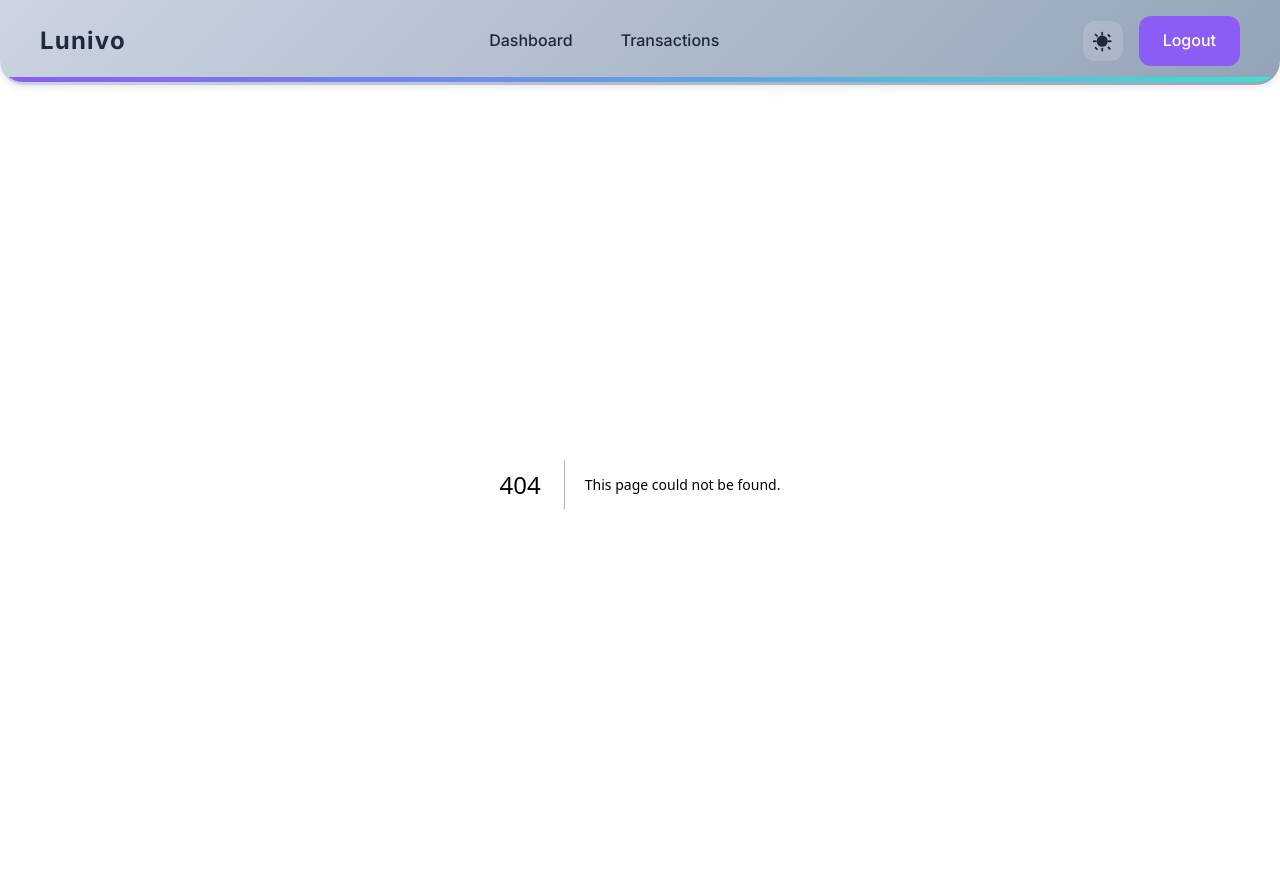
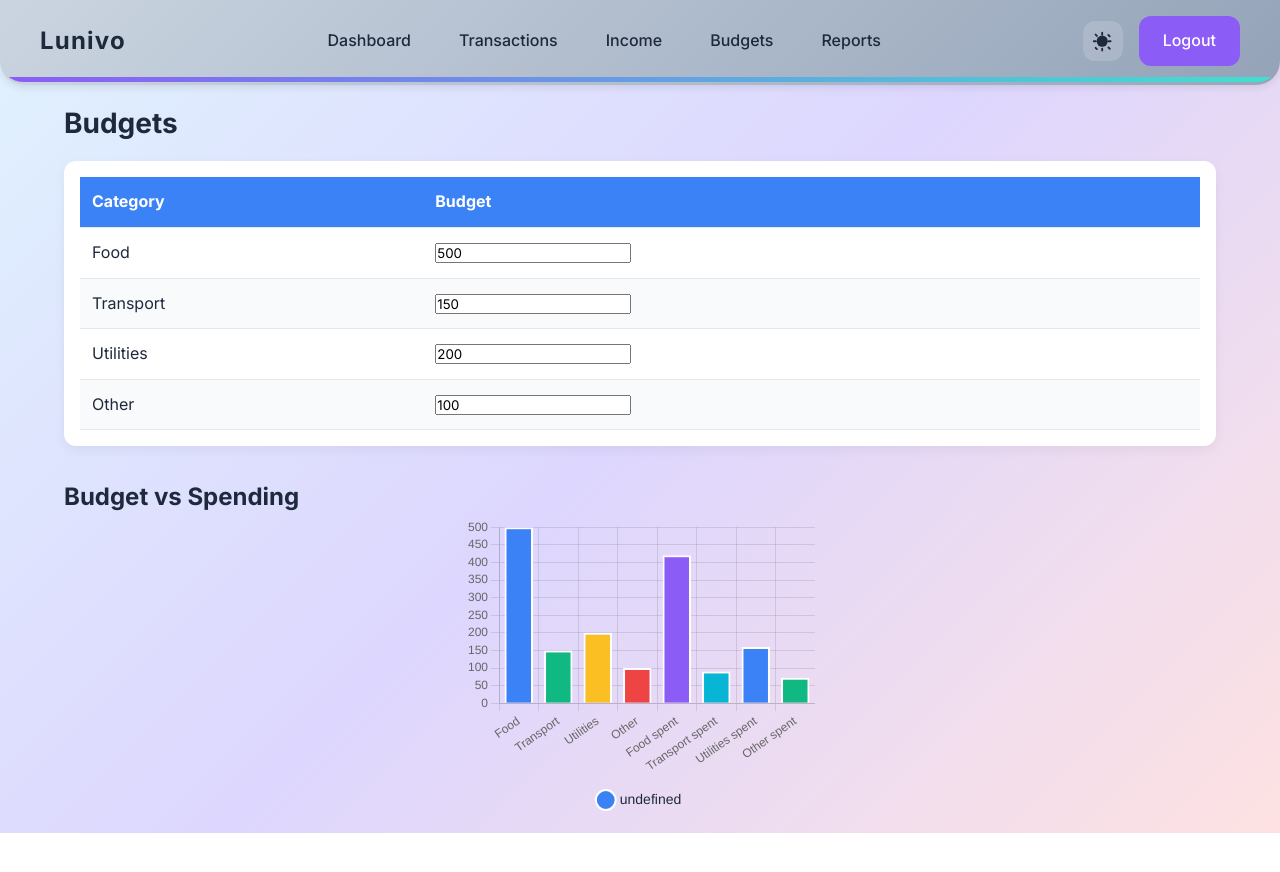
Before and after one commit to FabianC1/Lunivo, a Next.js app: page /budgets in a window 1280 px wide. Before the commit this address had no page. Shown: the top 872 px of the page. After the commit the page ends 833 px from the top, so only its background shows below. Built offline with nearby package versions, Linux system fonts and the light colour scheme.

Commit message:
more features

```diff
--- /dev/null
+++ b/app/budgets/budgets.module.css
@@ -0,0 +1,44 @@
+/* Budgets-specific styles - mostly reuse transaction styles with tweaks */
+
+.container {
+  padding: 1rem 1.5rem;
+}
+
+.title {
+  font-size: 1.75rem;
+  margin-bottom: 1rem;
+}
+
+.budgetList {
+  overflow-x: auto;
+  margin-bottom: 1.5rem;
+}
+
+.table {
+  width: 100%;
+  border-collapse: collapse;
+}
+
+.table th,
+.table td {
+  padding: 0.75rem;
+  text-align: left;
+  border-bottom: 1px solid #e5e7eb;
+}
+
+.table thead tr {
+  background-color: var(--primary-color);
+  color: #fff;
+}
+
+.table tr:nth-child(even) {
+  background-color: var(--bg-color);
+}
+
+.table tr:hover {
+  background-color: var(--card-color);
+}
+
+.chartSection {
+  margin-top: 2rem;
+}
--- /dev/null
+++ b/app/budgets/page.tsx
@@ -0,0 +1,73 @@
+"use client";
+
+import { useState } from "react";
+import styles from "./budgets.module.css";
+import Chart from "../../components/Chart";
+
+interface Budgets {
+  [category: string]: number;
+}
+
+const initialBudgets: Budgets = {
+  Food: 500,
+  Transport: 150,
+  Utilities: 200,
+  Other: 100,
+};
+
+// dummy spending so chart has something
+const dummySpending: Budgets = {
+  Food: 420,
+  Transport: 90,
+  Utilities: 160,
+  Other: 72,
+};
+
+export default function Budgets() {
+  const [budgets, setBudgets] = useState<Budgets>(initialBudgets);
+
+  function updateCategory(cat: string, amt: number) {
+    setBudgets((prev) => ({ ...prev, [cat]: amt }));
+  }
+
+  return (
+    <div className={styles.container + ' container'}>
+      <h1 className={styles.title}>Budgets</h1>
+      <div className={styles.budgetList + ' card'}>
+        <table className={styles.table}>
+          <thead>
+            <tr>
+              <th>Category</th>
+              <th>Budget</th>
+            </tr>
+          </thead>
+          <tbody>
+            {Object.entries(budgets).map(([cat, amt]) => (
+              <tr key={cat}>
+                <td>{cat}</td>
+                <td>
+                  <input
+                    type="number"
+                    value={amt}
+                    onChange={(e) => updateCategory(cat, parseFloat(e.target.value))}
+                  />
+                </td>
+              </tr>
+            ))}
+          </tbody>
+        </table>
+      </div>
+
+      <div className={styles.chartSection}>
+        <h2>Budget vs Spending</h2>
+        <Chart data={{
+          ...budgets,
+          ...(Object.keys(dummySpending).reduce((acc, k) => ({
+            ...acc,
+            [k + " spent"]: dummySpending[k],
+          }), {} as Record<string, number>))
+        }} type="bar" />
+      </div>
+    </div>
+  );
+}
--- /dev/null
+++ b/app/reports/reports.module.css
@@ -0,0 +1,14 @@
+/* Reports page styles */
+
+.container {
+  padding: 1rem 1.5rem;
+}
+
+.title {
+  font-size: 1.75rem;
+  margin-bottom: 1rem;
+}
+
+.chartSection {
+  height: 400px;
+}
--- a/components/Chart.tsx
+++ b/components/Chart.tsx
@@ -1,17 +1,38 @@
 "use client";
 
-import { Doughnut } from 'react-chartjs-2';
-import { Chart as ChartJS, ArcElement, Tooltip, Legend } from 'chart.js';
+import { Doughnut, Line, Bar } from 'react-chartjs-2';
+import {
+  Chart as ChartJS,
+  ArcElement,
+  Tooltip,
+  Legend,
+  CategoryScale,
+  LinearScale,
+  PointElement,
+  LineElement,
+  BarElement,
+} from 'chart.js';
 import styles from './Chart.module.css';
 import { useEffect, useState } from 'react';
 
-ChartJS.register(ArcElement, Tooltip, Legend);
+// register anything we might need for the three chart types
+ChartJS.register(
+  ArcElement,
+  Tooltip,
+  Legend,
+  CategoryScale,
+  LinearScale,
+  PointElement,
+  LineElement,
+  BarElement
+);
 
 interface ChartProps {
   data: Record<string, number>;
+  type?: 'doughnut' | 'line' | 'bar';
 }
 
-export default function Chart({ data }: ChartProps) {
+export default function Chart({ data, type = 'doughnut' }: ChartProps) {
   const [theme, setTheme] = useState<'light' | 'dark'>('light');
   const labels = Object.keys(data);
   const values = Object.values(data);
@@ -85,10 +106,10 @@ export default function Chart({ data }: ChartProps) {
     ],
   };
 
-  const options = {
+  const options: any = {
     responsive: true,
     maintainAspectRatio: false,
-    cutout: '50%',
+    cutout: type === 'doughnut' ? '50%' : undefined,
     plugins: {
       legend: {
         position: 'bottom' as const,
@@ -96,7 +117,7 @@ export default function Chart({ data }: ChartProps) {
           color: theme === 'dark' ? '#F1F5F9' : '#1E293B',
           font: {
             size: 14,
-            weight: 500,
+            weight: 500 as any, // cast to satisfy TS
           },
           padding: 16,
           usePointStyle: true,
@@ -117,7 +138,9 @@ export default function Chart({ data }: ChartProps) {
 
   return (
     <div className={styles.chartWrapper}>
-      <Doughnut data={chartData} options={options} />
+      {type === 'doughnut' && <Doughnut data={chartData} options={options} />}
+      {type === 'line' && <Line data={chartData} options={options} />}
+      {type === 'bar' && <Bar data={chartData} options={options} />}
     </div>
   );
 }
--- a/components/Navbar.tsx
+++ b/components/Navbar.tsx
@@ -64,6 +64,15 @@ export default function Navbar() {
         <li>
           <Link href="/transactions">Transactions</Link>
         </li>
+        <li>
+          <Link href="/income">Income</Link>
+        </li>
+        <li>
+          <Link href="/budgets">Budgets</Link>
+        </li>
+        <li>
+          <Link href="/reports">Reports</Link>
+        </li>
       </ul>
       <div className={styles.actions}>
         <button
```
Also changed, not shown: app/dashboard/page.tsx (+15 -0 lines), app/income/page.tsx (added, +66 -0 lines), app/reports/page.tsx (added, +34 -0 lines).
